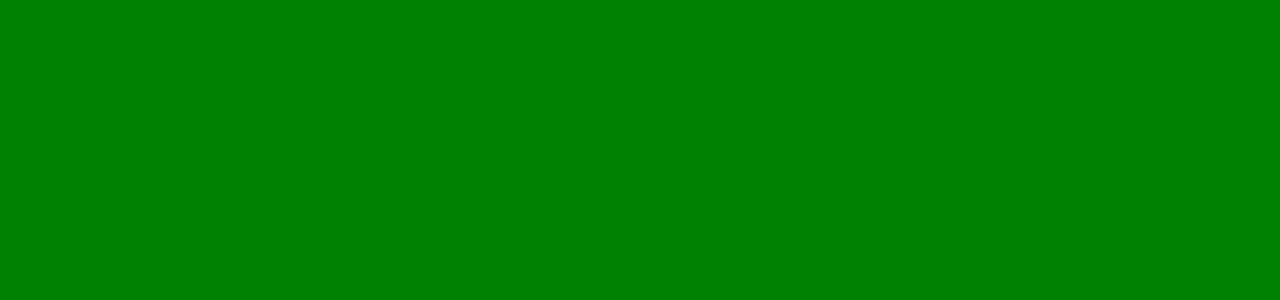
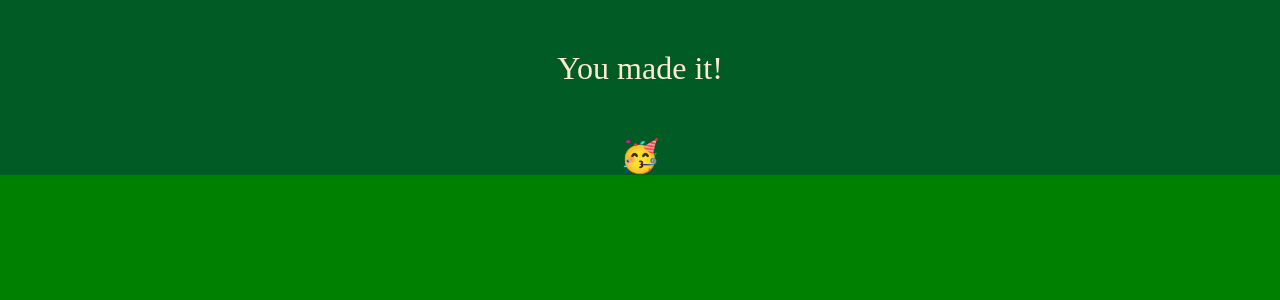
Before and after one commit to meccacodes/scroll-bottom-up, a Next.js app: page / in a window 1280 px wide. Shown: the top 300 px of the page. Built offline with nearby package versions, Linux system fonts and the light colour scheme.

Commit message:
Update page.tsx

```diff
--- a/app/page.tsx
+++ b/app/page.tsx
@@ -1,9 +1,12 @@
 import React from "react";
+import styles from "./page.module.css";
 import ScrollToTop from "../components/ScrollToTop";
 
 const Home: React.FC = () => {
   return (
-    <div>
+    <div className={styles.pageWrapper}>
+      <div className={styles.party}>You made it!</div>
+      <div className={styles.party}>🥳</div>
       <ScrollToTop />
     </div>
   );
```
